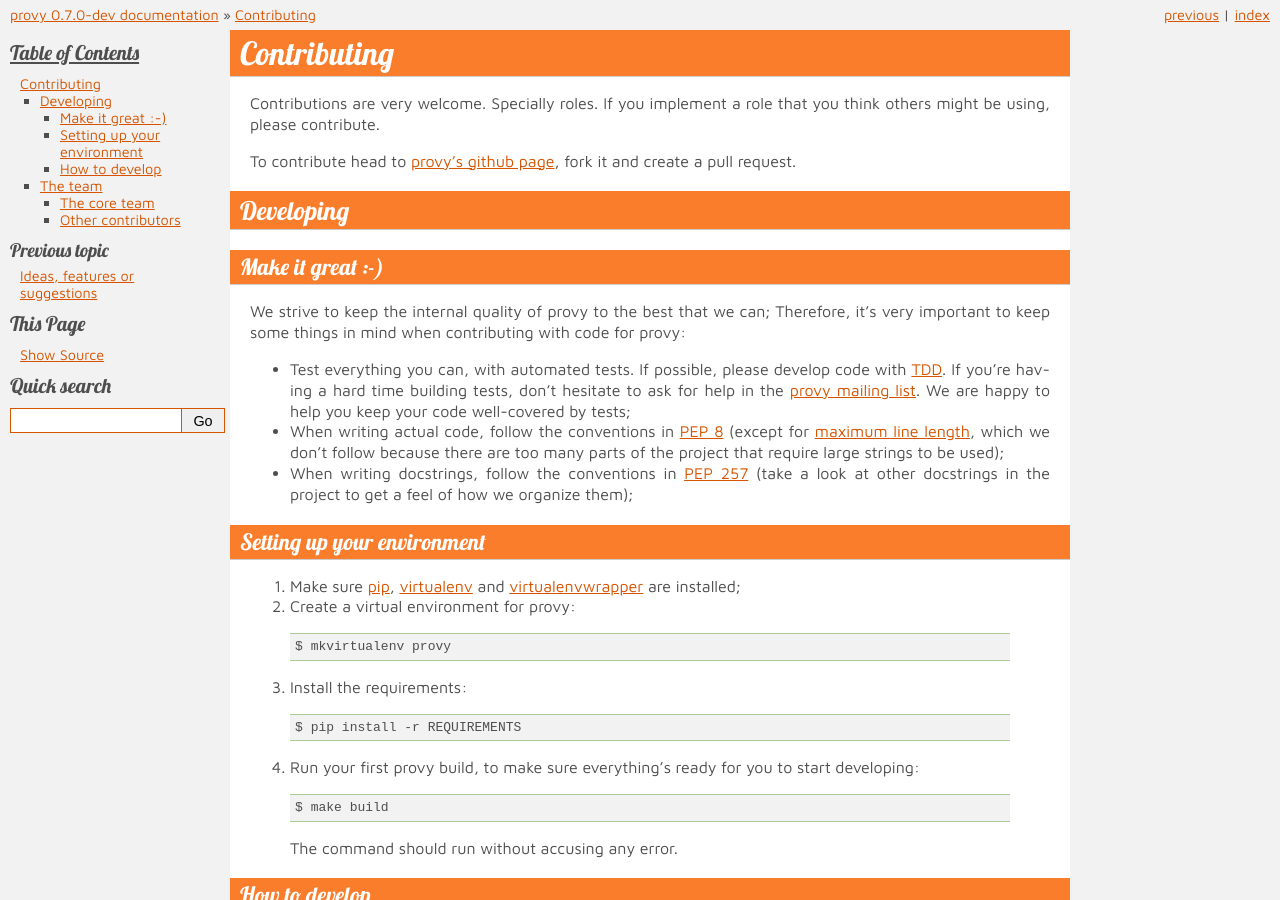
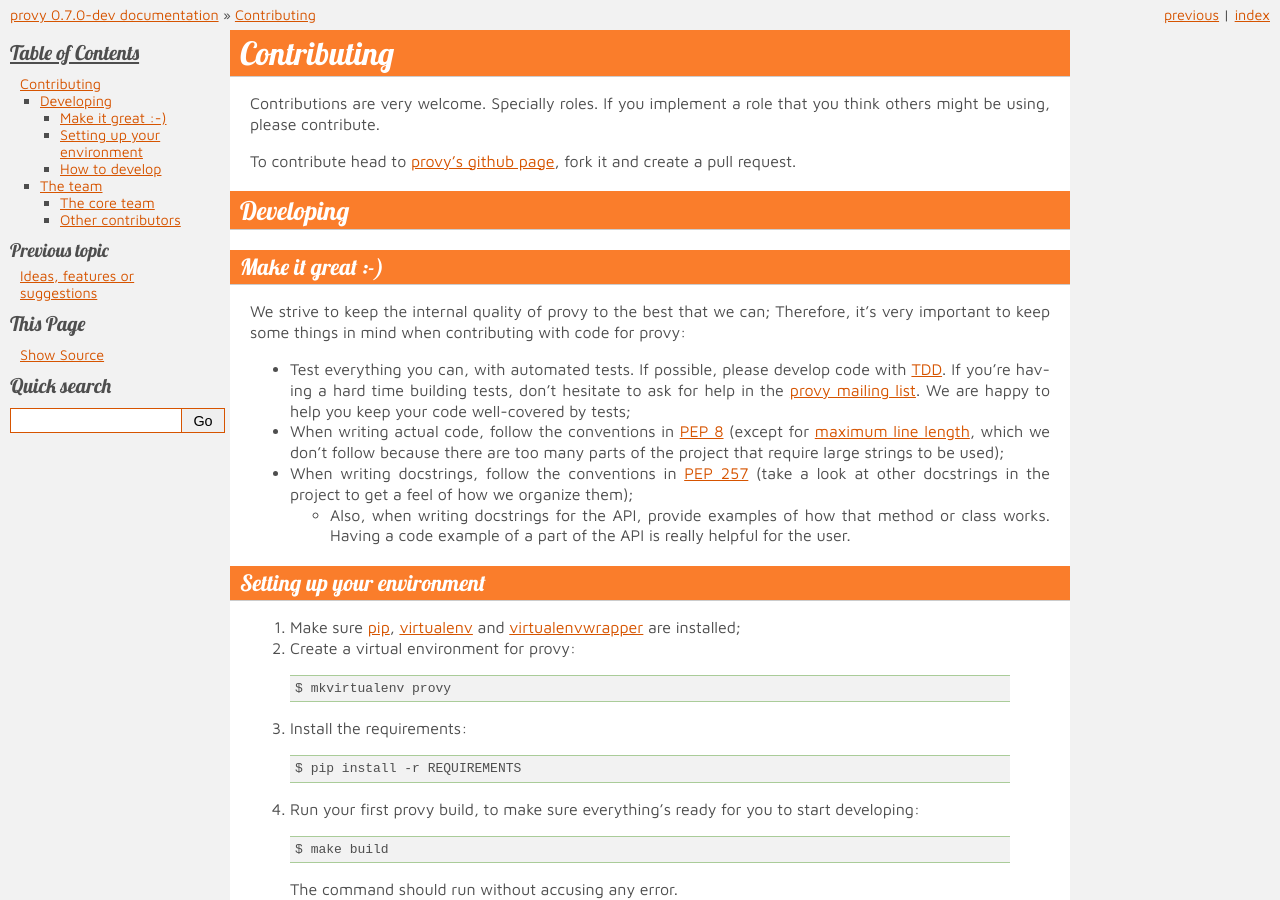
Before and after one commit to python-provy/provy, a Sphinx documentation site: the page built from docs/source/contributing.rst, in a window 1280 px wide and 900 px high. Built offline with Sphinx 7.4.7, drawn with Linux system fonts in a browser that asks for light colours.

Commit message:
Updating docs

```diff
--- a/docs/source/contributing.rst
+++ b/docs/source/contributing.rst
@@ -17,11 +17,16 @@ Therefore, it's very important to keep some things in mind when contributing wit
 * Test everything you can, with automated tests. If possible, please develop code with `TDD <http://en.wikipedia.org/wiki/Test-driven_development>`_.
   If you're having a hard time building tests, don't hesitate to ask for help in the `provy mailing list <http://groups.google.com/group/provy>`_.
   We are happy to help you keep your code well-covered by tests;
+
 * When writing actual code, follow the conventions in `PEP 8 <http://www.python.org/dev/peps/pep-0008/>`_
   (except for `maximum line length <http://www.python.org/dev/peps/pep-0008/#maximum-line-length>`_,
   which we don't follow because there are too many parts of the project that require large strings to be used);
+
 * When writing docstrings, follow the conventions in `PEP 257 <http://www.python.org/dev/peps/pep-0257/>`_
   (take a look at other docstrings in the project to get a feel of how we organize them);
+
+  - Also, when writing docstrings for the API, provide examples of how that method or class works.
+    Having a code example of a part of the API is really helpful for the user.
 
 Setting up your environment
 ***************************
```
